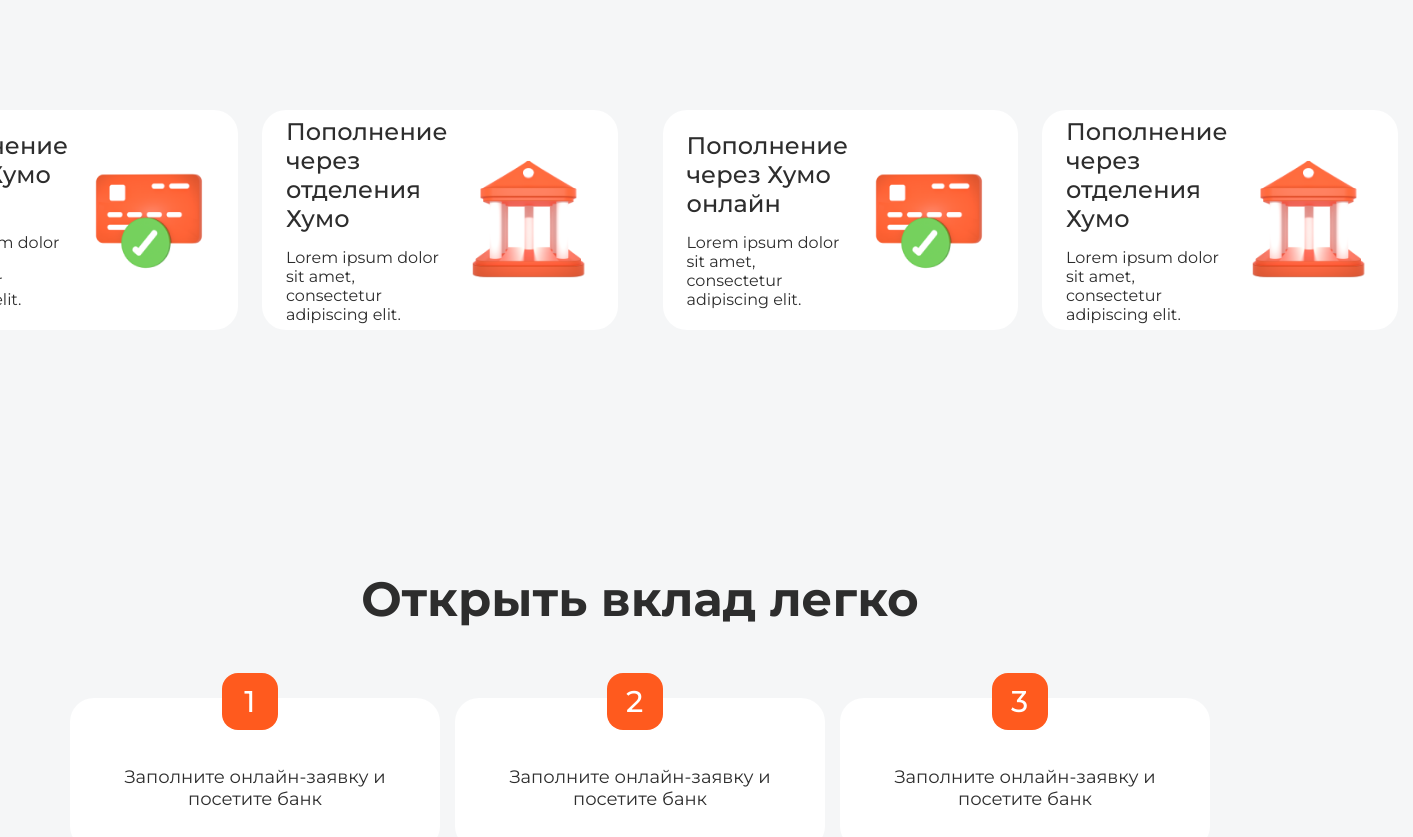
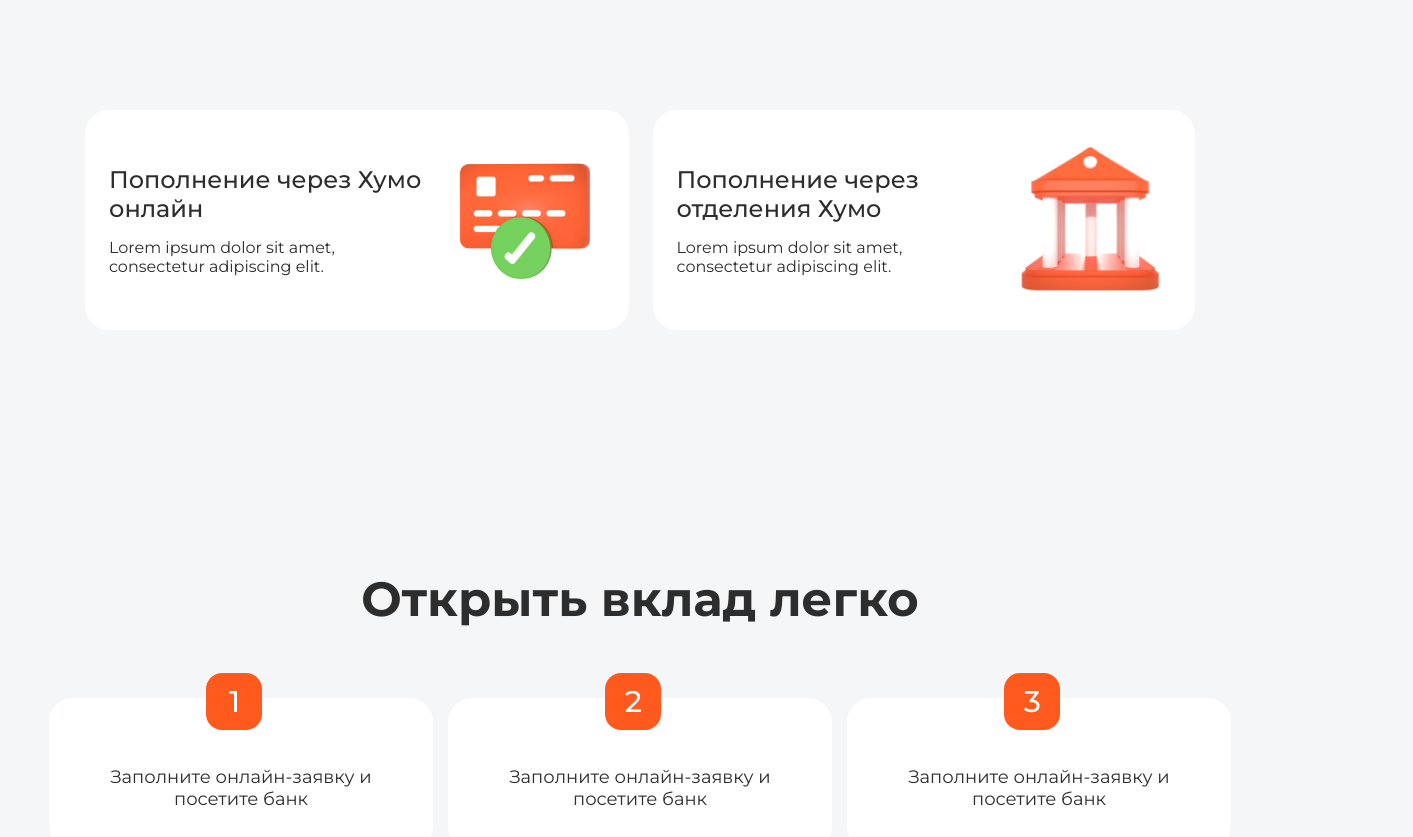
Before and after one commit to islom-sattorov/Kafolat-humo-landing, a React (Create React App) app: page / in a window 1280 px wide. Shown: the part 1960-2797 px from the top of the page, 1413 px wide, since content can reach past the window. Built offline with nearby package versions, Linux system fonts and the light colour scheme.

Commit message:
fix: media

```diff
--- a/src/App.js
+++ b/src/App.js
@@ -3,16 +3,15 @@ import "./App.css";
 import Block from "./Components/Block/Block";
 import Card from "./Components/Card/Card";
 import Footer from "./Components/Footer/Footer";
+import FooterNavbar from "./Components/Footer/FooterNavbar";
 import Header from "./Components/Header/Header";
 import Navbar from "./Components/Navbar/Navbar";
 import NumberedCard from "./Components/NumberedCard/NumberedCard";
 import ScrollBtn from "./Components/ScrollBtn/ScrollBtn";
 import WrapperImg1 from "./Components/WrapperCard/card1.png";
-import WrapperImg2 from "./Components/WrapperCard/card2.png";
 import Wrapper from "./Components/WrapperCard/WrapperCard";
 
 function App() {
-
   return (
     <>
       <Navbar />
@@ -40,46 +39,17 @@ function App() {
             subtitle="Вклады будут застрахованы в соответствии с Законом Республики Таджикистан «О страховании вкладов физических лиц»"
           />
         </section>
-        {/* Калькулятор */}
-        <h2 className="card-title">Пополняйте вклад, как вам удобно</h2>
+        <h2 id="WrapperCard" className="card-title">Пополняйте вклад, как вам удобно</h2>
         <section className="card-items">
           <Wrapper
             title="Пополнение через Хумо онлайн"
             subtitle="Lorem ipsum dolor sit amet, consectetur adipiscing elit. "
             src={WrapperImg1}
           />
-          <Wrapper
-            title="Пополнение через отделения Хумо"
-            subtitle="Lorem ipsum dolor sit amet, consectetur adipiscing elit."
-            src={WrapperImg2}
-          />
-        </section>
-        <h2 className="card-title">Открыть вклад легко</h2>
-        <section className="card-items">
-          <NumberedCard
-            num={1}
-            titleSecond="Заполните онлайн-заявку и посетите банк"
-          />
-          <NumberedCard
-            num={2}
-            titleSecond="Заполните онлайн-заявку и посетите банк"
-          />
-          <NumberedCard
-            num={3}
-            titleSecond="Заполните онлайн-заявку и посетите банк"
-          />
         </section>
       </div>
       {/* Калькулятор */}
       {/* <Calculator /> */}
-      <h2 id="WrapperCard" className="card-title">
-        Пополняйте вклад, как вам удобно
-      </h2>
-      <Wrapper
-        title="Пополнение через Хумо онлайн"
-        subtitle="Lorem ipsum dolor sit amet, consectetur adipiscing elit. "
-        src={WrapperImg1}
-      />
       <h2 id="NumberedCard2" className="card-title">
         Открыть вклад легко
       </h2>
@@ -98,6 +68,7 @@ function App() {
         />
       </section>
       <Block />
+      <FooterNavbar />
       <Footer />
       <ScrollBtn />
     </>
--- a/src/Components/Navbar/Navbar.css
+++ b/src/Components/Navbar/Navbar.css
@@ -41,7 +41,7 @@
   color: #ff5a1e;
 }
 
-.tel-number>a {
+.tel-number {
   text-decoration: none;
   font-family: "Montserrat";
   font-style: normal;
--- a/src/Components/Navbar/Navbar.jsx
+++ b/src/Components/Navbar/Navbar.jsx
@@ -55,7 +55,7 @@ const Navbar = () => {
           </ul>
 
           <h2>
-            <a className="tel_number" href="tel:+992(44)6405544">
+            <a className="tel-number" href="tel:+992(44)6405544">
               +992 (44) 640 55 44
             </a>
           </h2>
```
